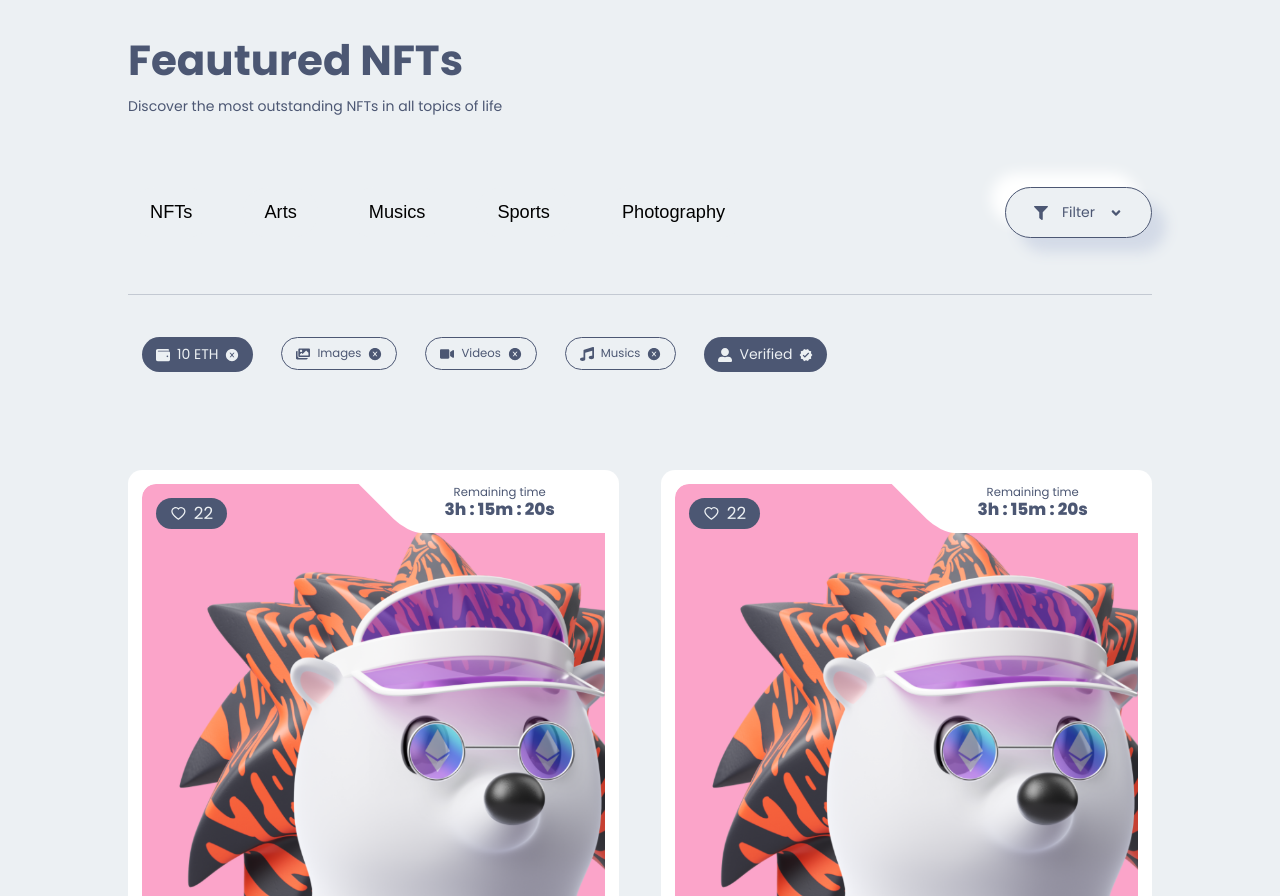
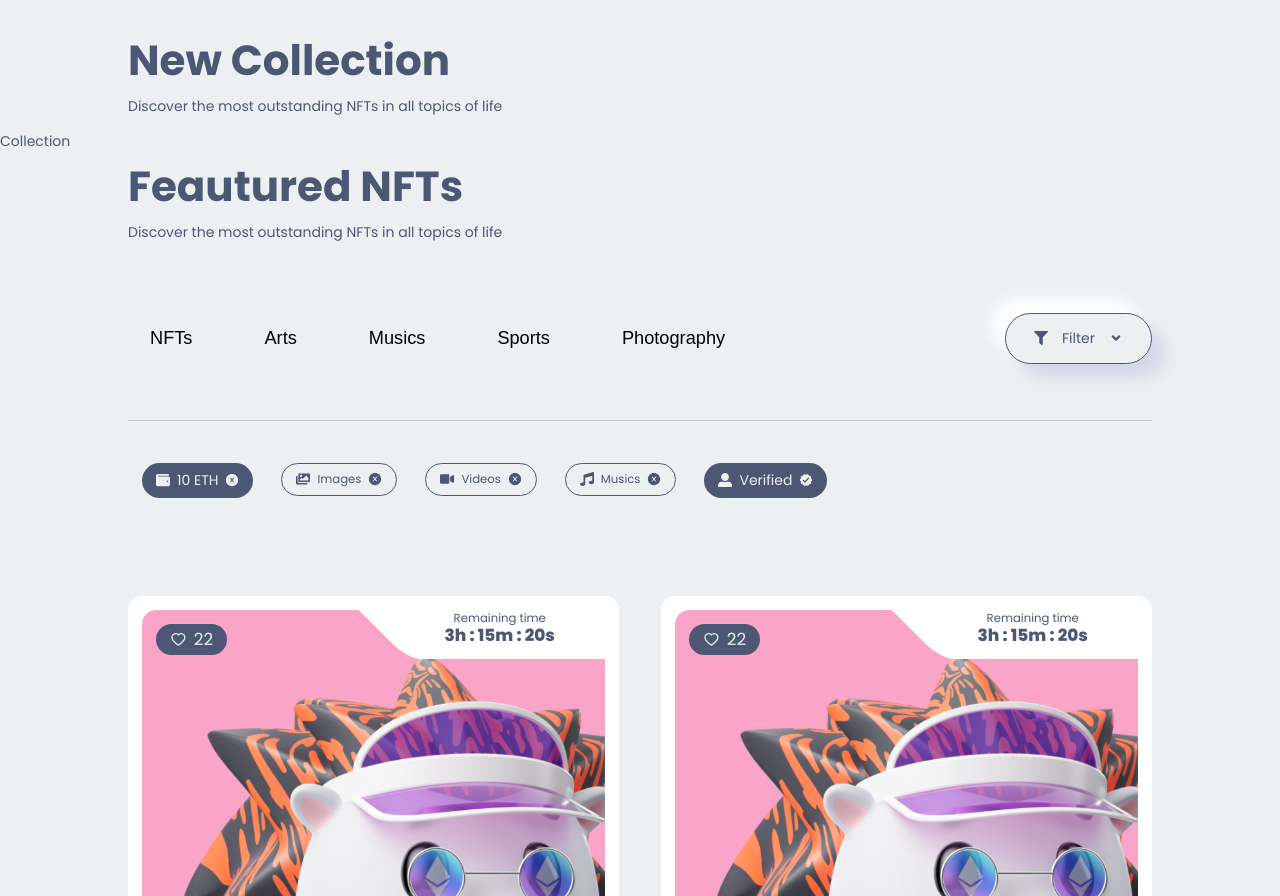
Before and after one commit to Dr-Voltron/nfttemplate, a Next.js app: page / in a window 1280 px wide. Shown: the part 2500-3396 px from the top of the page. Built offline with nearby package versions, Linux system fonts and the light colour scheme.

Commit message:
More Improvements

```diff
--- /dev/null
+++ b/components/Collection/Collection.jsx
@@ -0,0 +1,14 @@
+import React, { useState, useEffect } from "react";
+import {
+  BsFillAirplaneFill,
+  BsFillCalenderDateFill,
+  BsCalender3,
+} from "react-icons/bs";
+//INTERNAL IMPORT
+import Style from "./Collection.module.css";
+import DaysComponents from "./DaysComponents/DaysComponents";
+const Collection = () => {
+  return <div>Collection</div>;
+};
+
+export default Collection;
--- /dev/null
+++ b/components/Collection/DaysComponents/DaysComponents.jsx
@@ -0,0 +1,10 @@
+import React from "react";
+
+//INTERNAL IMPORT
+import Style from "./DaysComponents.module.css";
+
+const DaysComponents = () => {
+  return <div>DaysComponents</div>;
+};
+
+export default DaysComponents;
--- a/components/componentsindex.js
+++ b/components/componentsindex.js
@@ -9,6 +9,7 @@ import Title from "./Title/Title";
 import Category from "./Category/Category";
 import Filter from "./Filter/Filter";
 import NFTCard from "./NFTCard/NFTCard";
+import Collection from "./Collection/Collection";
 export {
   Button,
   Footer,
@@ -21,4 +22,5 @@ export {
   Category,
   Filter,
   NFTCard,
+  Collection,
 };
--- a/src/pages/index.js
+++ b/src/pages/index.js
@@ -4,6 +4,7 @@ import Style from "../styles/index.module.css";
 import {
   BigNFTSlider,
   Category,
+  Collection,
   Filter,
   HeroSection,
   NFTCard,
@@ -18,6 +19,11 @@ const Home = () => {
       <HeroSection />
       <Service />
       <BigNFTSlider />
+      <Title
+        heading=" New Collection "
+        paragraph="Discover the most outstanding NFTs in all topics of life"
+      />
+      <Collection />
       <Title
         heading=" Feautured NFTs"
         paragraph="Discover the most outstanding NFTs in all topics of life"
```
Also changed, not shown: components/Collection/Collection.module.css (added), components/Collection/DaysComponents/DaysComponents.module.css (added).
